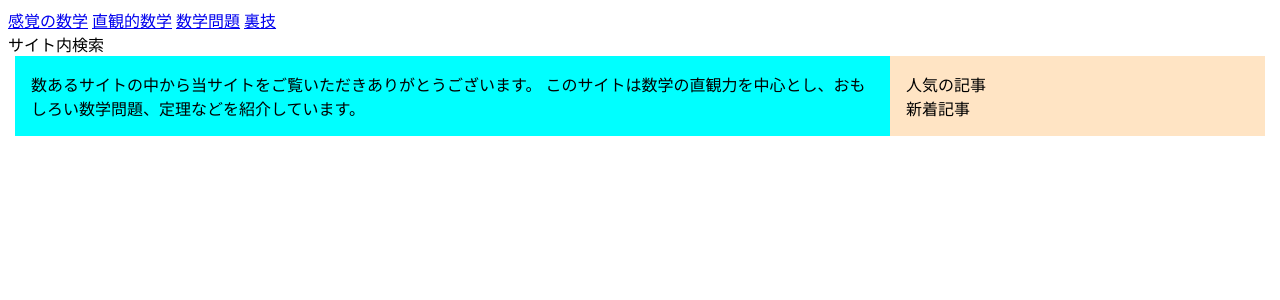
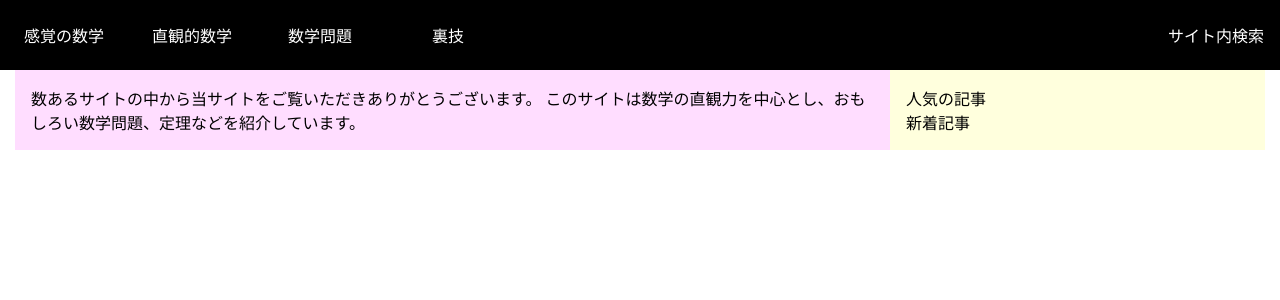
Before and after one commit to kanyamo/mysite_math, a Django app: page / in a window 1280 px wide. Shown: the top 300 px of the page. Run offline with Django 4.2, Linux system fonts and the light colour scheme; data that the repository does not hold is empty.

Commit message:
ナビゲーションバー作成

```diff
--- a/core/static/core/css/styles.css
+++ b/core/static/core/css/styles.css
@@ -1,5 +1,50 @@
 * {
     box-sizing: border-box;
+}
+
+body {
+    margin: 0;
+}
+
+nav {
+    width: 100%;
+    height: 70px;
+    background-color: black;
+}
+
+.navbar-list {
+    display:flex;
+    margin: 0;
+    padding: 0;
+    height: 100%;
+}
+
+li.navbar-list-item {
+    list-style: none;
+    color: white;
+}
+
+.navbar-list-item__right {
+    margin-left: auto;
+}
+
+a.navbar-nav {
+    display:block;
+    text-decoration: none;
+    margin: 0;
+    color: white;
+    height: 100%;
+    width: 10vw;
+    position: relative;
+}
+
+.navbar-nav-title {
+    position: absolute;
+    text-align: center;
+    width: 100%;
+    top: 50%;
+    left: 50%;
+    transform: translate(-50%, -50%)
 }
 
 .wrapper {
@@ -12,13 +57,13 @@ h1 {
 }
 
 .column1 {
-    background-color: aqua;
+    background-color: #FFDDFF;
     width: 70%;
     padding: 1em;
 }
 
 .column2 {
-    background-color: bisque;
+    background-color: #FFFFDD;
     width: 30%;
     padding: 1em;
 }
--- a/core/templates/core/base.html
+++ b/core/templates/core/base.html
@@ -13,12 +13,36 @@
 <body>
     <header>
         <nav>
-            <a href="{% url 'index' %}">感覚の数学</a>
-            <a href="{% url 'index' %}">直観的数学</a>
-            <a href="{% url 'index' %}">数学問題</a>
-            <a href="{% url 'index' %}">裏技</a>
+            <ul class="navbar-list">
+                <li class="navbar-list-item">
+                    <a class="navbar-nav" href="{% url 'index' %}">
+                        <div class="navbar-nav-title">感覚の数学</div>
+                    </a>
+                </li>
+                <li class="navbar-list-item">
+                    <a class="navbar-nav" href="{% url 'index' %}">
+                        <div class="navbar-nav-title">直観的数学</div>
+                    </a>
+                </li>
+                <li class="navbar-list-item">
+                    <a class="navbar-nav" href="{% url 'index' %}">
+                        <div class="navbar-nav-title">数学問題</div>
+                    </a>
+                </li>
+                <li class="navbar-list-item">
+                    <a class="navbar-nav" href="{% url 'index' %}">
+                        <div class="navbar-nav-title">裏技</div>
+                    </a>
+                </li>
+                <li class="navbar-list-item navbar-list-item__right">
+                    <a class="navbar-nav" href="">
+                        <div class="navbar-nav-title">
+                            サイト内検索
+                        </div>
+                    </a>
+                </li>
+            </ul>
         </nav>
-        サイト内検索
     </header>
     <div class="wrapper">
         <div class="container">
```
Also changed, not shown: core/templates/core/article_detail.html (+8 -4 lines).
